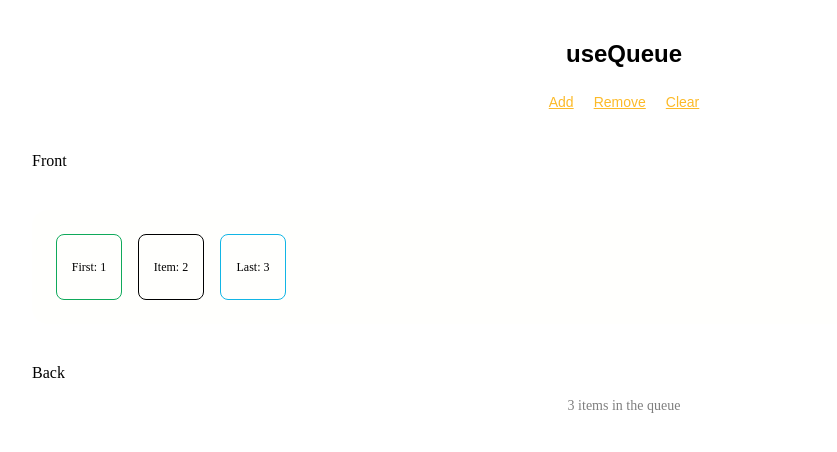
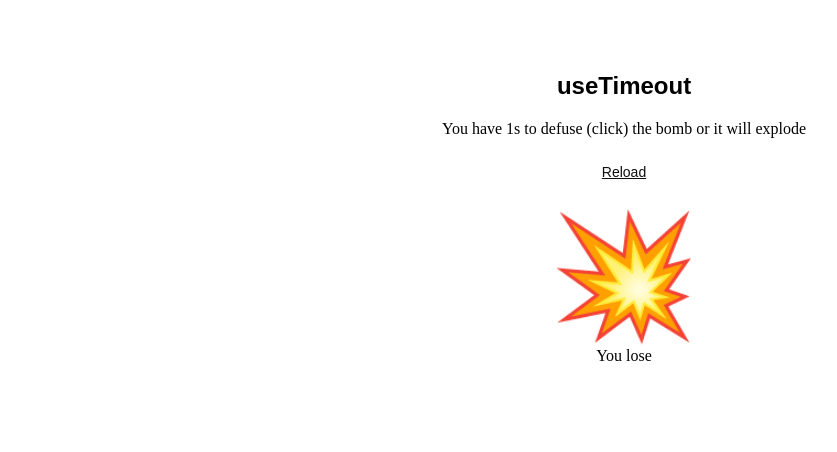
Before and after one commit to codecamp-prem/React-Coding-Interview, a React (Vite) app: page / in a window 1280 px wide. Shown: the top 452 px of the page, without its empty margins (16-853 px from the left). Built offline with nearby package versions, Linux system fonts and the light colour scheme.

Commit message:
window.setTimeout and clearTimeout JS API demo

```diff
--- a/src/App.tsx
+++ b/src/App.tsx
@@ -1,9 +1,9 @@
-import Queue from "./Challanges/Queue";
+import TimeoutHook from "./Challanges/TimeoutHook";
 
 function App() {
   return (
     <>
-      <Queue />
+      <TimeoutHook />
     </>
   );
 }
--- /dev/null
+++ b/src/Challanges/TimeoutHook.tsx
@@ -0,0 +1,81 @@
+import { useState } from "react";
+import useTimeout from "./hooks/useTimeout";
+import "./timeouthook.css";
+
+function Bomb({
+  hasExploded,
+  hasDefused,
+  handleClick,
+}: {
+  hasExploded: boolean;
+  hasDefused: boolean;
+  handleClick: () => void;
+}) {
+  if (hasExploded) {
+    return (
+      <figure>
+        <span role="img" aria-label="Explosion Emoji">
+          💥
+        </span>
+        <figcaption>You lose</figcaption>
+      </figure>
+    );
+  }
+
+  if (hasDefused) {
+    return (
+      <figure>
+        <span role="img" aria-label="Explosion Emoji">
+          🎉
+        </span>
+        <figcaption>You Win</figcaption>
+      </figure>
+    );
+  }
+
+  return (
+    <button className="bomb" onClick={handleClick}>
+      <span role="img" aria-label="Dynamite Emoji">
+        🧨
+      </span>
+    </button>
+  );
+}
+
+const TimeoutHook = () => {
+  const [hasDefused, setHasDefused] = useState(false);
+  const [hasExploded, setHasExploded] = useState(false);
+
+  const clear = useTimeout(() => {
+    setHasExploded(!hasExploded);
+  }, 1000);
+
+  const handleClick = () => {
+    clear();
+    setHasDefused(true);
+  };
+
+  return (
+    <div className="container">
+      <section>
+        <h1>useTimeout</h1>
+        <p>You have 1s to defuse (click) the bomb or it will explode </p>
+        <button
+          className="link"
+          onClick={() => {
+            window.location.reload();
+          }}
+        >
+          Reload
+        </button>
+        <Bomb
+          hasDefused={hasDefused}
+          hasExploded={hasExploded}
+          handleClick={handleClick}
+        />
+      </section>
+    </div>
+  );
+};
+
+export default TimeoutHook;
--- /dev/null
+++ b/src/Challanges/hooks/useTimeout.ts
@@ -0,0 +1,24 @@
+import { useCallback, useEffect, useRef } from "react";
+
+const useTimeout = (cb: () => void, ms: number) => {
+  const callbackRef = useRef(cb);
+  const intervalRef = useRef<number | undefined>();
+
+  useEffect(() => {
+    callbackRef.current = cb;
+  }, [cb]);
+
+  const handleClearTimeout = useCallback(() => {
+    window.clearTimeout(intervalRef.current);
+  }, []);
+
+  useEffect(() => {
+    intervalRef.current = window.setTimeout(cb, ms);
+
+    return handleClearTimeout;
+  }, [ms, handleClearTimeout]);
+
+  return handleClearTimeout;
+};
+
+export default useTimeout;
--- /dev/null
+++ b/src/Challanges/timeouthook.css
@@ -0,0 +1,58 @@
+.container {
+  margin: 0 auto;
+  max-width: 1100px;
+  padding: 24px;
+}
+
+section {
+  text-align: center;
+}
+
+h1 {
+  margin-top: 40px;
+}
+
+button {
+  appearance: none;
+  display: inline-flex;
+  text-align: center;
+  justify-content: center;
+  padding: 10px 160px;
+  border-radius: 8px;
+  border: none;
+  font-weight: 500;
+  font-size: 14px;
+  transition: all 200ms ease-in-out;
+  cursor: pointer;
+}
+
+button.link {
+  appearance: none;
+  background: transparent;
+  color: #0f0d0e;
+  padding: 10px;
+  text-decoration: underline;
+}
+
+.bomb {
+  background: transparent;
+}
+
+.link {
+  display: block !important;
+  margin: auto;
+}
+
+span {
+  font-size: 120px;
+}
+
+section {
+  text-align: center;
+}
+
+h1 {
+  margin-top: 40px;
+  font-family: sans-serif;
+  font-size: clamp(1rem, 4vw, 1.5rem);
+}
```
